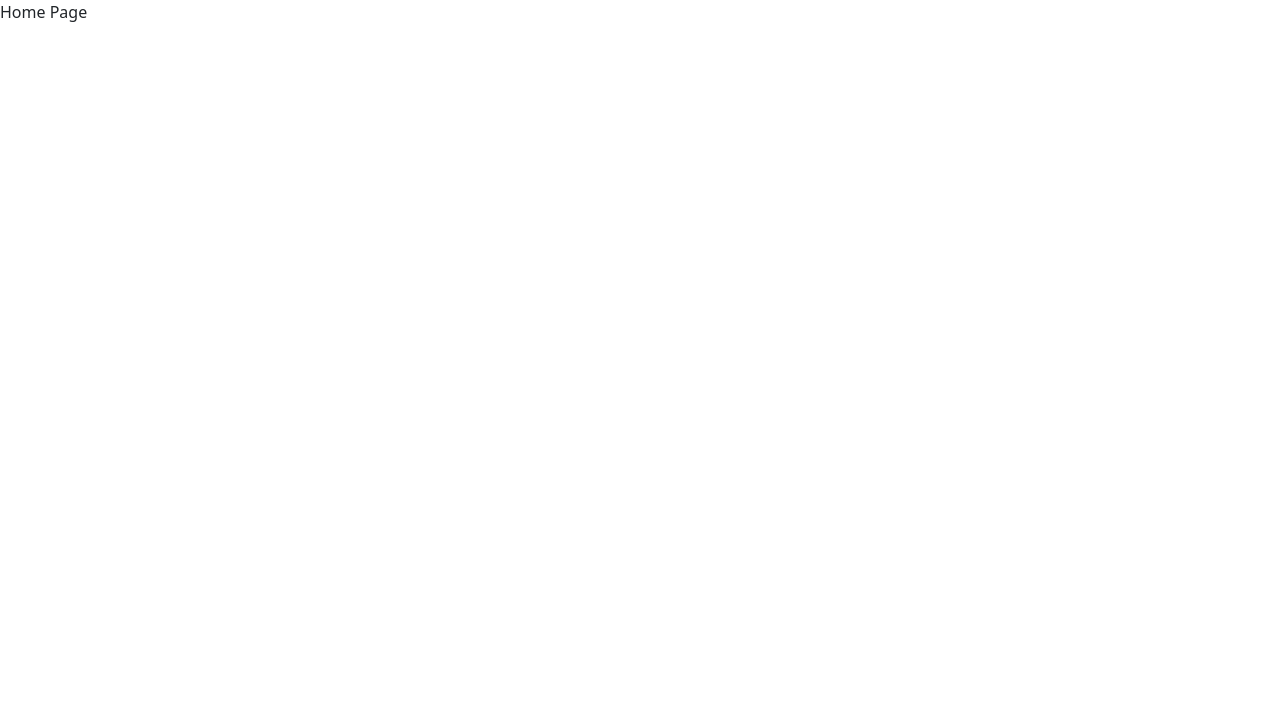
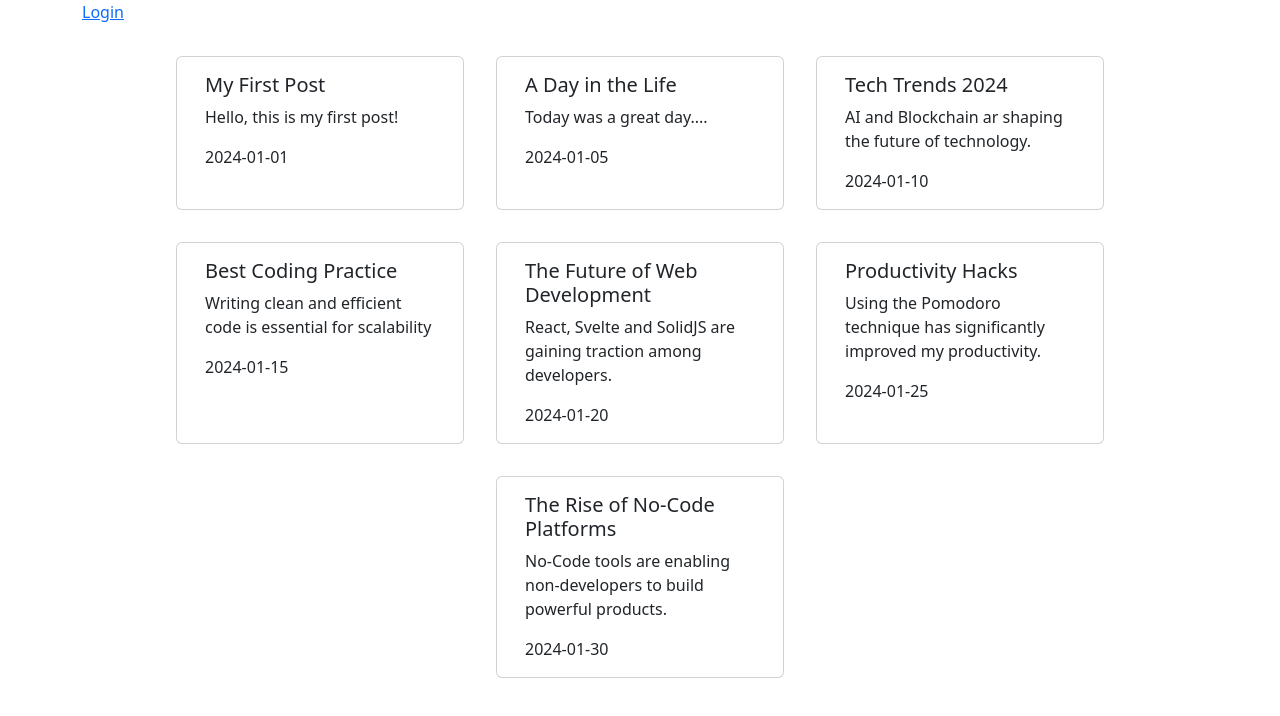
Before and after one commit to Nithish1427/React1, a React (Vite) app: page / in a window 1280 px wide. Shown: the top 716 px of the page. Built offline with nearby package versions, Linux system fonts and the light colour scheme; data requests are answered from the project's data file.

Commit message:
CleanUp and Update Function - Components SetUp

```diff
--- /dev/null
+++ b/data/db.json
@@ -0,0 +1,46 @@
+{
+    "posts" : [
+        {
+            "id" : 101,
+            "title" : "My First Post",
+            "content" : "Hello, this is my first post!",
+            "created_at" : "2024-01-01"
+        },
+        {
+            "id" : 102,
+            "title" : "A Day in the Life",
+            "content" : "Today was a great day....",
+            "created_at" : "2024-01-05"
+        },
+        {
+            "id" : 103,
+            "title" : "Tech Trends 2024",
+            "content" : "AI and Blockchain ar shaping the future of technology.",
+            "created_at" : "2024-01-10"
+        },
+        {
+            "id" : 104,
+            "title" : "Best Coding Practice",
+            "content" : "Writing clean and efficient code is essential for scalability",
+            "created_at" : "2024-01-15"
+        },
+        {
+            "id" : 105,
+            "title" : "The Future of Web Development",
+            "content" : "React, Svelte and SolidJS are gaining traction among developers.",
+            "created_at" : "2024-01-20"
+        },
+        {
+            "id" : 106,
+            "title" : "Productivity Hacks",
+            "content" : "Using the Pomodoro technique has significantly improved my productivity.",
+            "created_at" : "2024-01-25"
+        },
+        {
+            "id" : 107,
+            "title" : "The Rise of No-Code Platforms",
+            "content" : "No-Code tools are enabling non-developers to build powerful products.",
+            "created_at" : "2024-01-30"
+        }
+    ]
+}
--- a/src/Home.jsx
+++ b/src/Home.jsx
@@ -1,9 +1,51 @@
+import { useState, useEffect } from "react";
+import { Link } from "react-router-dom";
+
 function Home() {
-    return(
-        <>
-            <p>Home Page</p>
-        </>
-    );
+  const [posts, setPosts] = useState(null);
+
+  useEffect(() => {
+
+    setTimeout(() => {
+      fetch("http://localhost:3000/posts")
+        .then((response) => {
+          return response.json();
+        })
+        .then((data) => {
+          console.log(data);
+          setPosts(data);
+        })
+        .catch((err) => {
+          console.log(err);
+        });
+    }, [])
+  }, 5000);
+
+  return (
+    <>
+      <div className="container">
+        <Link to="/Login">Login</Link>
+        <div className="row justify-content-center m-3">
+          {posts &&
+            posts.map((post) => {
+              return (
+                <div
+                  key={post.id}
+                  className="card m-3"
+                  style={{ width: "18rem" }}
+                >
+                  <div className="card-body">
+                    <h5 className="card-title">{post.title}</h5>
+                    <p className="card-text">{post.content}</p>
+                    <span className="card-date">{post.created_at}</span>
+                  </div>
+                </div>
+              );
+            })}
+        </div>
+      </div>
+    </>
+  );
 }
 
-export default Home
+export default Home;
--- a/src/Login.jsx
+++ b/src/Login.jsx
@@ -1,7 +1,7 @@
 function Login() {
   return (
     <>
-      <form>
+      <form className="my-5" style={{ width: "50%", margin: "auto" }}>
         <div className="mb-3">
           <label for="exampleInputEmail1" className="form-label">
             Email address
@@ -37,7 +37,7 @@ function Login() {
           </label>
         </div>
         <button type="submit" className="btn btn-primary">
-          Submit
+          Login
         </button>
       </form>
     </>
--- a/src/main.jsx
+++ b/src/main.jsx
@@ -1,5 +1,6 @@
 import { StrictMode } from 'react'
 import { createRoot } from 'react-dom/client'
+import Login from './Login.jsx'
 import SignUp from './SignUp.jsx'
 import Home from './Home.jsx'
 import PageNotFound from './PageNotFound.jsx'
@@ -9,6 +10,11 @@ const router = createBrowserRouter([
   {
     path : '/',
     element : <Home />,
+    errorElement : <PageNotFound />
+  },
+  {
+    path : '/Login',
+    element : <Login />,
     errorElement : <PageNotFound />
   },
   {
```
